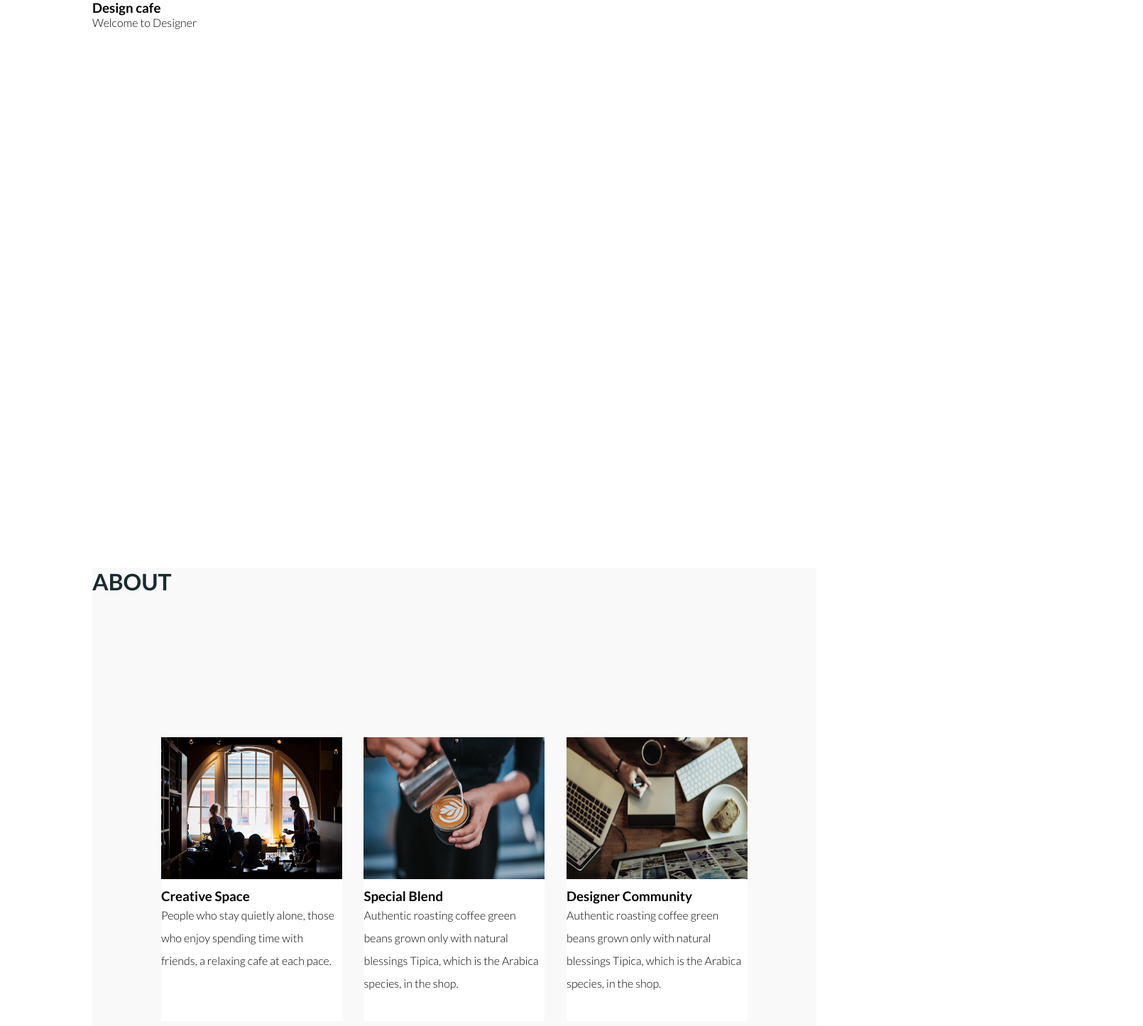
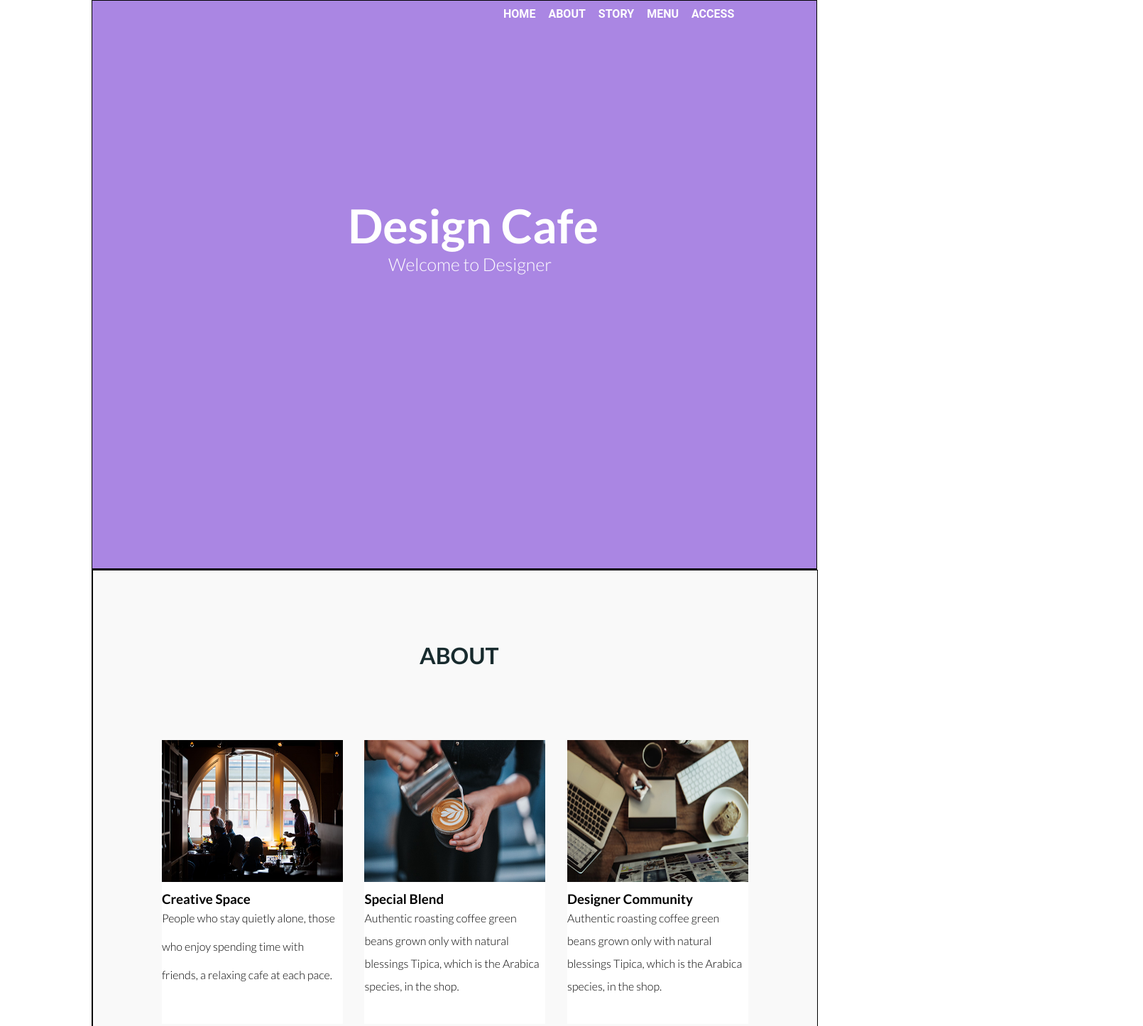
Before and after one commit to oyoyoinoyoi/design_cafe, a plain HTML site: page index.html in a window 1280 px wide. Shown: the top 1446 px of the page at 71% size, 1610 px wide, since content can reach past the window. Drawn offline with Linux system fonts and the light colour scheme.

Commit message:
アクセス組み立て中

```diff
--- a/index.html
+++ b/index.html
@@ -6,15 +6,26 @@
 	<title>DesignCafe</title>
 	<link rel="stylesheet" href="sass/common.css">
 
-<link href="https://fonts.googleapis.com/css?family=Lato:300,700&display=swap" rel="stylesheet">
+	<link href="https://fonts.googleapis.com/css?family=Lato:300,700&display=swap" rel="stylesheet">
 
 </head>
 
 <body>
 	<!--ここからヘッダー-->
 	<div id="header" class="container">
-		<h3>Design cafe</h3>
-		<p1>Welcome to Designer</p1>
+		<nav>
+			<ul>
+				<li><a href="#header">HOME</a></li>
+				<li><a href="#about">ABOUT</a></li>
+				<li><a href="#story">STORY</a></li>
+				<li><a href="#menu">MENU</a></li>
+				<li><a href="#access">ACCESS</a></li>
+			</ul>
+		</nav>
+		<div class="home">
+			<h2>Design Cafe</h2>
+			<p1>Welcome to Designer</p1>
+		</div>
 	</div>
 
 	<!--ここからメインコンテンツ-->
@@ -26,18 +37,21 @@
 			<div class="box-about">
 
 				<div class="left-about">
-				<img src="img/space.jpg" alt="space"width="100%">
+					<img src="img/space.jpg" alt="space" width="100%">
 					<h3>Creative Space</h3>
-					<p3>People who stay quietly alone, those<br><span1>who enjoy spending time with<br></span1><span2>friends, a relaxing cafe at each pace.</span2></p3>
+					<p3>People who stay quietly alone, those<br>
+						<span1>who enjoy spending time with<br></span1>
+						<span2>friends, a relaxing cafe at each pace.</span2>
+					</p3>
 
 				</div>
 				<div class="center-about">
-				<img src="img/coffee.jpg" alt="coffee"width="100%">
+					<img src="img/coffee.jpg" alt="coffee" width="100%">
 					<h3>Special Blend</h3>
 					<p3>Authentic roasting coffee green<br>beans grown only with natural<br>blessings Tipica, which is the Arabica<br>species, in the shop.</p3>
 				</div>
 				<div class="right-about">
-				<img src="img/designer.jpg" alt="designer"width="100%">
+					<img src="img/designer.jpg" alt="designer" width="100%">
 					<h3>Designer Community</h3>
 					<p3>Authentic roasting coffee green<br>beans grown only with natural<br>blessings Tipica, which is the Arabica<br>species, in the shop.</p3>
 				</div>
@@ -47,10 +61,16 @@
 
 	<!--ストーリー-->
 	<div id="story" class="container">
-		<h2>DISCOVER<br>OUR STORY</h2>
-		<p>Dining cafe where you can spend your time <br>while drinking coffee and wine in delicious <br> meals in a comfortable space like lush green <br>cozy "Oasis no Yoriki".<br>
+		<div class="left-story">
+			<!--		画像-->
+			<img src="img/mind.jpg" alt="mind2" width="100%">
+		</div>
+		<div class="right-story">
+			<!--	言葉-->
+			<h2>DISCOVER<br>OUR STORY</h2>
+			<p1>Dining cafe where you can spend your time while<br> drinking coffee and wine in delicious meals in a <br>comfortable space like lush green cozy "Oasis<br> no Yoriki".<br>We are offering a new lifestyle space that fuses <br>quietly alone, people who enjoy spending time <br>with friends, dining cafes that can be relaxed at <br>their own pace and state-of-the-art Internet <br>environment.</p1>
+		</div>
 
-			<br>We are offering a new lifestyle space that fuses <br>quietly alone, people who enjoy spending time <br>with friends, dining cafes that can be relaxed at <br>their own pace and state-of-the-art Internet environment.</p>
 	</div>
 
 	<!--メニュー-->
@@ -61,9 +81,14 @@
 	<!--アクセス-->
 	<div id="access" class="container">
 		<h1>ACCESS</h1>
+		<div class="box-access">
+		<div class="left-access">
+			<!--			ググマップ-->
+			<iframe src="https://www.google.com/maps/embed?pb=!1m18!1m12!1m3!1d1621.1028731651202!2d139.73529391916733!3d35.647302198062015!2m3!1f0!2f0!3f0!3m2!1i1024!2i768!4f13.1!3m3!1m2!1s0x60188ba615b517fd%3A0xd3c27b8833c1cac4!2zTGlmZSBpcyBUZWNoICEgU0NIT09MIOeZvemHkemrmOi8quacrOagoQ!5e0!3m2!1sja!2sjp!4v1569607225405!5m2!1sja!2sjp" width="400" height="300" frameborder="0" style="border:0;" allowfullscreen=""></iframe>
+		</div>
+		<div class="right-access"></div>
 	</div>
-
-	</div>
+</div>
 
 	<!--ここからフッター-->
 </body></html>
--- a/sass/common.scss
+++ b/sass/common.scss
@@ -2,23 +2,88 @@
 	margin: 0;
 	padding: 0;
 	font-family: 'Lato', sans-serif;
-
-
 }
 
 .container {
 	width: 1020px;
 	height: 100vh;
-	margin: 0 auto;
+	margin: 0px auto;
+	border: 1px solid #000;
 }
 
+//header story
+@mixin section1() {
+	h2 {
+		color: #fff;
+
+	}
+
+	p1 {
+		color: #fff;
+	}
+}
+
+//about ac
 @mixin section2() {
 	h1 {
-		border-collapse: collapse;
 		color: #182b2e;
+		position: relative;
+		top: 12.5vh;
+		left: 460px;
 	}
 
 	background-color: #f9f9f9;
+}
+
+
+
+#header {
+	@include section1();
+	width: 1020px;
+	height: 100vh;
+	background-color: #aa86e3;
+
+	.home {
+		position: relative;
+		top: 30vh;
+		left: 360px;
+		display: block;
+
+		h2 {
+			font-weight: 700;
+			font-size: 66px;
+		}
+
+		p1 {
+			margin-left: 57px;
+			font-weight: 300;
+			font-size: 25px;
+		}
+	}
+
+	nav {
+		margin-left: 570px;
+		overflow: hidden;
+
+		li {
+			list-style-type: none;
+			float: left;
+
+			a {
+				text-decoration: none;
+				display: block;
+				font-family: 'Roboto', sans-serif;
+				font-weight: 700;
+				color: #fff;
+				margin: 9px;
+			}
+
+		}
+
+		//background-image: url("background01.jpg");
+		//background-size: cover;
+
+	}
 }
 
 @mixin about-common() {
@@ -45,14 +110,16 @@
 	p3 {
 		display: block;
 		top: 50%;
-		line-height:4vh;
-		//ロードしたら行間変わる不安定
-//		span1{
-//			line-height:3.2em;
-//		}
-//		span2{
-//			line-height:3.2em;
-//		}
+		line-height: 4vh;
+
+		//ロードしたら行間変わる不安定だったけどいけた
+		span1 {
+			line-height: 3em;
+		}
+
+		span2 {
+			line-height: 2em;
+		}
 	}
 
 
@@ -73,8 +140,6 @@
 		.left-about {
 			@include about-common();
 			@include about-text-common();
-			p3{
-			}
 		}
 
 		.center-about {
@@ -89,6 +154,34 @@
 	}
 }
 
+#story {
+	background-color: #182b2e;
+
+	.left-story {
+		width: 50%;
+		height: 100%;
+		overflow: hidden;
+		float: left;
+	}
+
+	.right-story {
+		display: block;
+		position: relative;
+		left: 10%;
+		top: 20%;
+		@include section1();
+
+		h2 {
+			line-height: 33px;
+		}
+
+		p1 {
+			line-height: 33px;
+		}
+	}
+
+}
+
 #menu {
 	@include section2();
 }
@@ -96,5 +189,14 @@
 
 #access {
 	@include section2();
+	.box-access{
+		text-align: center;
+		width: 100%;
+	.left-access{
+	}
+	.right-access{
+
+	}
+	}
 
 }
```
Also changed, not shown: img/mind2.jpg (added), sass/common.css, 2 other files.
